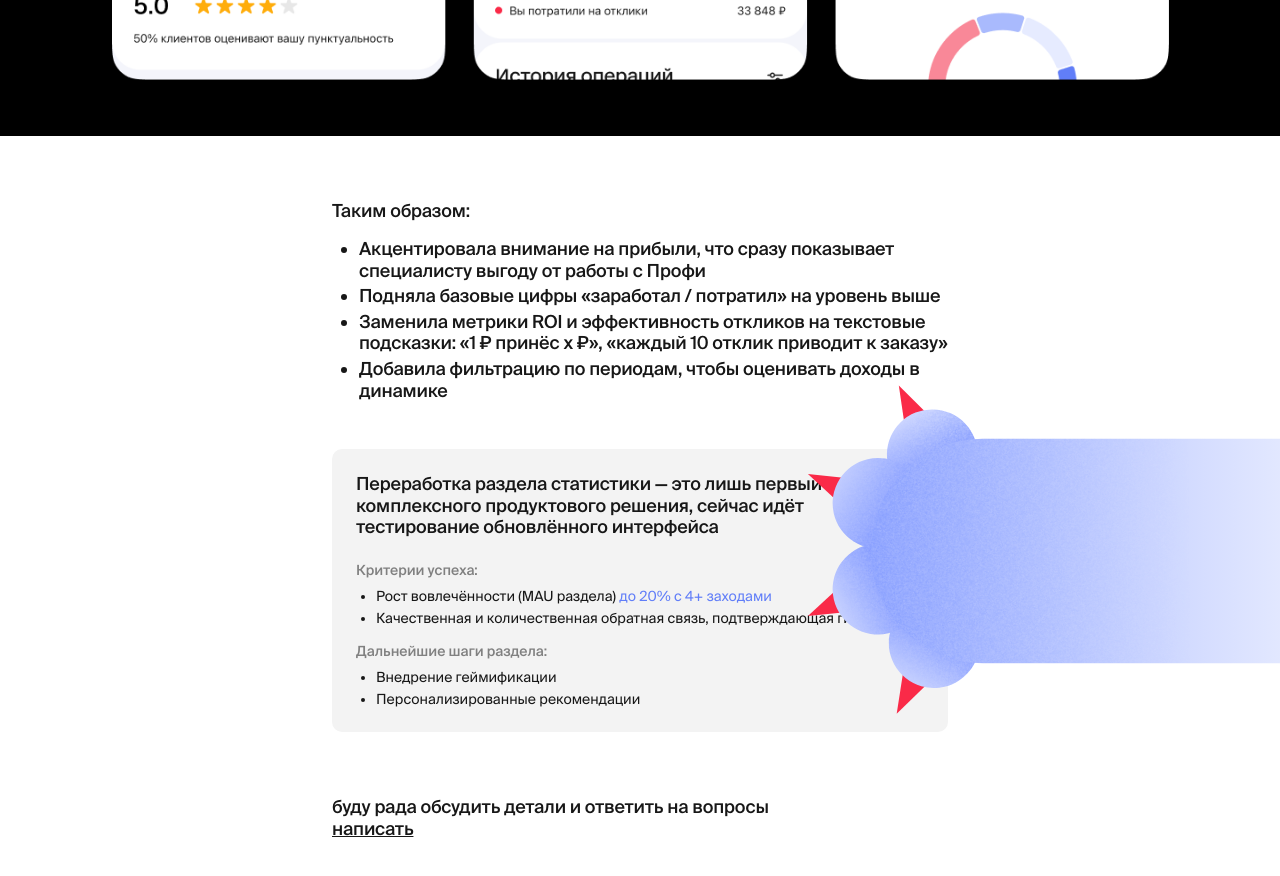
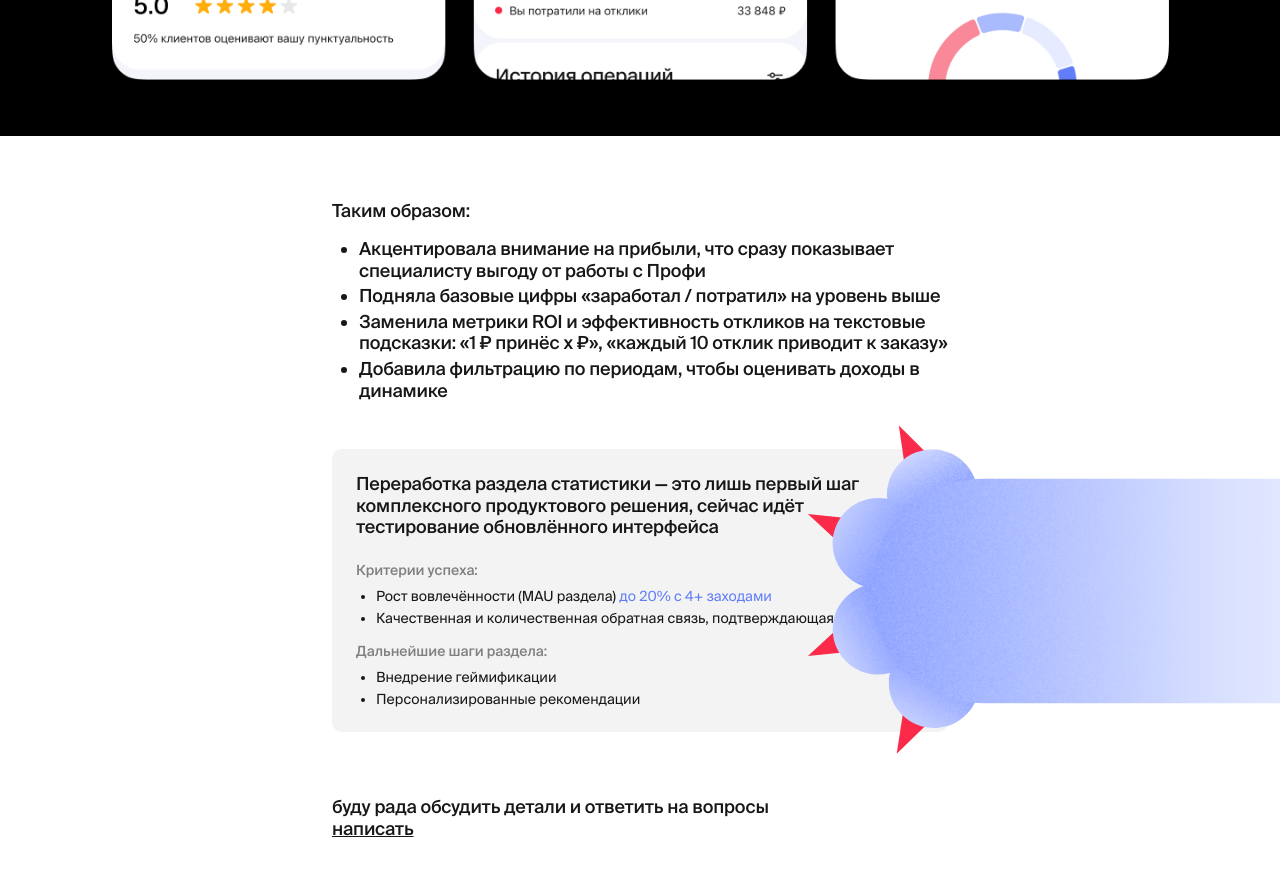
Before and after one commit to Timkogas/ox_portfolio, a React (Vite) app: page /profi in a window 1280 px wide. Shown: the part 4540-5416 px from the top of the page. Built offline with nearby package versions, Linux system fonts and the light colour scheme.

Commit message:
fix: blob fixed natural size anchored to frame, overlaps status card

```diff
--- a/src/pages/profi/profi-page.tsx
+++ b/src/pages/profi/profi-page.tsx
@@ -254,20 +254,20 @@ export default function ProfiPage() {
       />
 
       {/* Summary + status + footer */}
-      <section className="relative w-full pt-[64px] max-lg:pt-[40px]">
-        {/* Decorative blob — vector, stretches from the status card's right edge
-            to the viewport edge (proportional, no distortion) */}
+      <section className="w-full pt-[64px] max-lg:pt-[40px]">
+        <div className="relative w-full max-w-[1440px] mx-auto px-[24px]">
+        {/* Decorative blob — vector, fixed size, anchored to the frame so its
+            claws overlap the status card's right edge (matches Figma) */}
         <img
           src={blob}
           alt=""
           role="presentation"
           loading="lazy"
-          className="absolute right-0 bottom-[180px] w-[calc(50vw-260px)] min-w-[480px] max-w-[860px] h-auto pointer-events-none max-lg:hidden"
+          className="absolute right-0 bottom-[140px] w-[480px] h-auto pointer-events-none max-lg:hidden"
           onError={(e) => {
             e.currentTarget.style.display = "none";
           }}
         />
-        <div className="w-full max-w-[1440px] mx-auto px-[24px]">
         <div className="grid grid-cols-4 max-lg:grid-cols-1">
           <div className="col-start-2 col-span-2 max-lg:col-start-1 max-lg:col-span-1 flex flex-col gap-[48px]">
             <section className="flex flex-col gap-[16px]">
```
